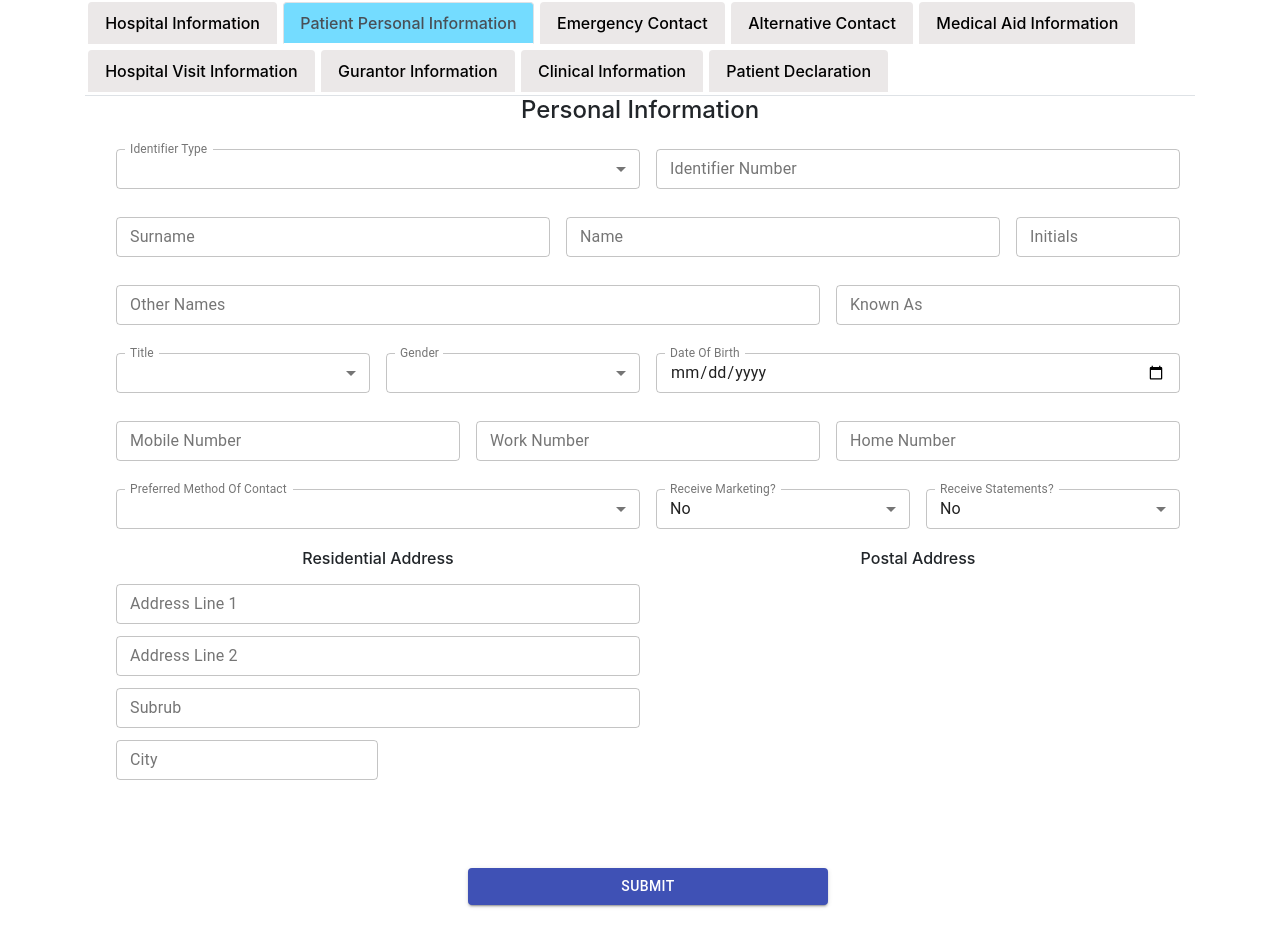
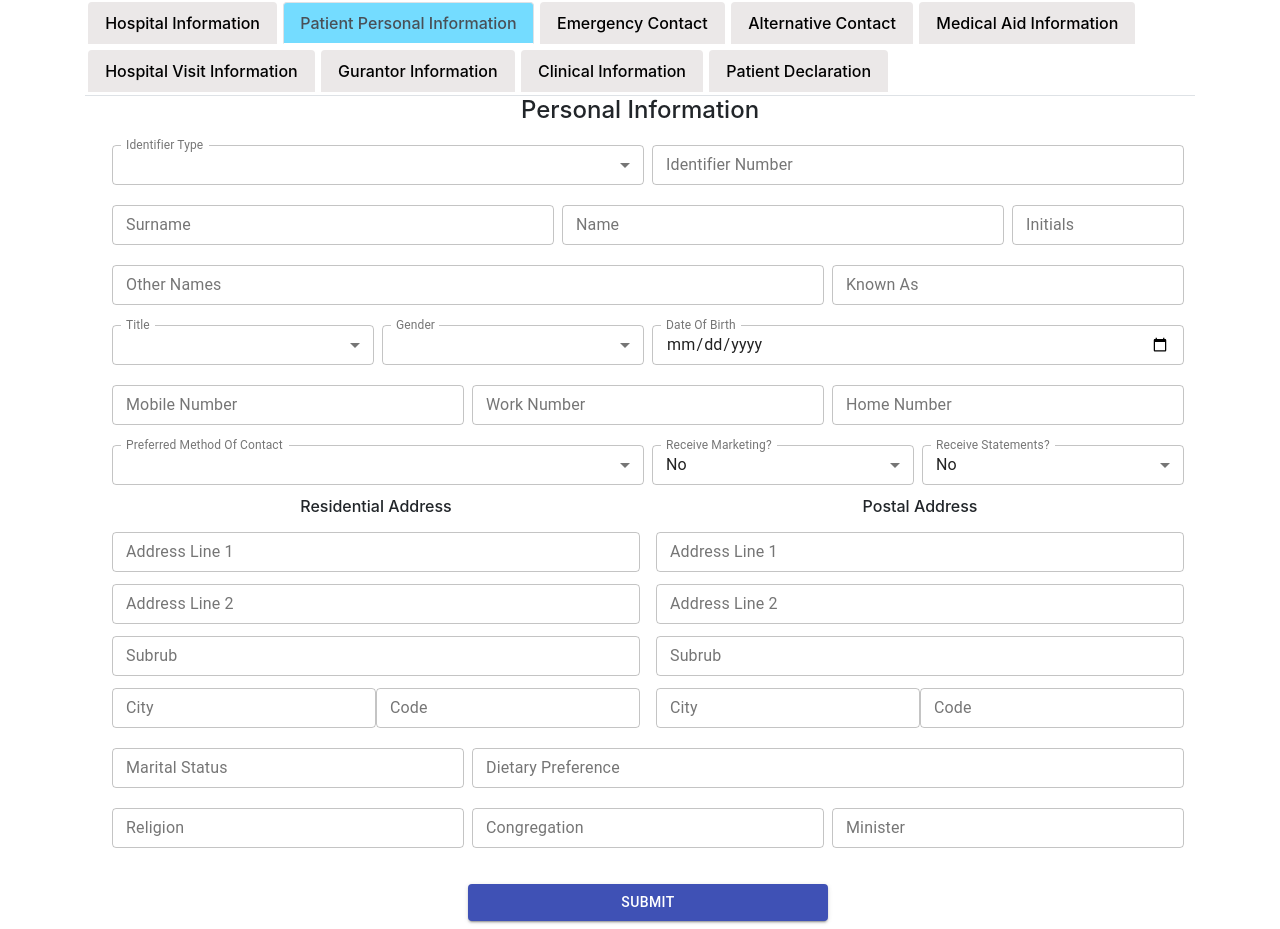
Before and after one commit to ananya92/Ce-Med, a React (Create React App) app in the folder client/: page /patientDetails in a window 1280 px wide. Shown: the part 193-1122 px from the top of the page. Built offline with nearby package versions, Linux system fonts and the light colour scheme.

Commit message:
added ui for personal information

```diff
--- a/client/src/components/PatientInfrormation/HospitalInformation.js
+++ b/client/src/components/PatientInfrormation/HospitalInformation.js
@@ -106,6 +106,7 @@ function HospitalInformation(props) {
             <Container>
 
                 <h4>Hospital Use Only</h4>
+                <p>Infomation ID : {initialState.id}</p>
 
                 <form
                     onSubmit={handleSubmit(onSubmit)}
--- a/client/src/components/PatientInfrormation/PatientPersonalInformation.js
+++ b/client/src/components/PatientInfrormation/PatientPersonalInformation.js
@@ -86,7 +86,7 @@ function PatientPersonalInformation(props) {
                 // style={{ margin: "auto", textAlign: "justify", paddingTop: 10 }}
                 >
 
-                    <Grid container spacing={2}>
+                    <Grid container spacing={1}>
                         <Grid item xs={6} sm={6}>
                             <FormControl margin="dense" variant="outlined" fullWidth>
                                 <InputLabel htmlFor="identifier-type"  >
@@ -358,11 +358,13 @@ function PatientPersonalInformation(props) {
                                 </Select>
                             </FormControl>
                         </Grid>
-
+                        <Grid item xs={12} sm={12}>
+                            <Grid container spacing={2} >
                                 <Grid item xs={12} sm={6}>
                                     {/* Residential Address */}
                                     <h6>Residential Address</h6>
                                     {/* Address Line 1 */}
+                                    <Grid item xs={12} sm={12}>
                                         <TextField
                                             margin="dense"
                                             id="residentialAddressLine1"
@@ -373,7 +375,9 @@ function PatientPersonalInformation(props) {
                                             inputRef={register}
                                             fullWidth
                                         />
+                                    </Grid>
                                     {/* Address Line 2 */}
+                                    <Grid item xs={12} sm={12}>
                                         <TextField
                                             margin="dense"
                                             id="residentialAddressLine2"
@@ -384,7 +388,9 @@ function PatientPersonalInformation(props) {
                                             inputRef={register}
                                             fullWidth
                                         />
+                                    </Grid>
                                     {/* Suburb */}
+                                    <Grid item xs={12} sm={12}>
                                         <TextField
                                             margin="dense"
                                             id="residentialSubrub"
@@ -395,8 +401,9 @@ function PatientPersonalInformation(props) {
                                             inputRef={register}
                                             fullWidth
                                         />
-
+                                    </Grid>
                                     {/* City  */}
+                                    <Grid container xs={12} sm={12}>
                                         <Grid item xs={12} sm={6}>
                                             <TextField
                                                 margin="dense"
@@ -408,40 +415,166 @@ function PatientPersonalInformation(props) {
                                                 inputRef={register}
                                                 fullWidth
                                             />
+                                        </Grid>
                                         {/* Code */}
-
+                                        <Grid item xs={12} sm={6}>
+                                            <TextField
+                                                margin="dense"
+                                                id="residentialCode"
+                                                variant="outlined"
+                                                label="Code"
+                                                name="residentialCode"
+                                                type="text"
+                                                inputRef={register}
+                                                fullWidth
+                                            />
                                         </Grid>
                                     </Grid>
+                                </Grid>
+
                                 <Grid item xs={12} sm={6}>
                                     {/* Postal Address */}
                                     <h6>Postal Address</h6>
                                     {/* Address Line 1 */}
+                                    <Grid item xs={12} sm={12}>
+                                        <TextField
+                                            margin="dense"
+                                            id="postalAddressLine1"
+                                            variant="outlined"
+                                            label="Address Line 1"
+                                            name="postalAddressLine1"
+                                            type="text"
+                                            inputRef={register}
+                                            fullWidth
+                                        />
+                                    </Grid>
                                     {/* Address Line 2 */}
+                                    <Grid item xs={12} sm={12}>
+                                        <TextField
+                                            margin="dense"
+                                            id="postalAddressLine2"
+                                            variant="outlined"
+                                            label="Address Line 2"
+                                            name="postalAddressLine2"
+                                            type="text"
+                                            inputRef={register}
+                                            fullWidth
+                                        />
+                                    </Grid>
                                     {/* Suburb */}
-                            {/* City Code */}
+                                    <Grid item xs={12} sm={12}>
+                                        <TextField
+                                            margin="dense"
+                                            id="postalSubrub"
+                                            variant="outlined"
+                                            label="Subrub"
+                                            name="postalSubrub"
+                                            type="text"
+                                            inputRef={register}
+                                            fullWidth
+                                        />
+                                    </Grid>
+                                    {/* City  */}
+                                    <Grid container xs={12} sm={12}>
+                                        <Grid item xs={12} sm={6}>
+                                            <TextField
+                                                margin="dense"
+                                                id="postalCity"
+                                                variant="outlined"
+                                                label="City"
+                                                name="postalCity"
+                                                type="text"
+                                                inputRef={register}
+                                                fullWidth
+                                            />
+                                        </Grid>
+                                        {/* Code */}
+                                        <Grid item xs={12} sm={6}>
+                                            <TextField
+                                                margin="dense"
+                                                id="postalCode"
+                                                variant="outlined"
+                                                label="Code"
+                                                name="postalCode"
+                                                type="text"
+                                                inputRef={register}
+                                                fullWidth
+                                            />
+                                        </Grid>
+                                    </Grid>
+
+                                </Grid>
+
+                            </Grid>
 
                         </Grid>
 
 
+                        <Grid item xs={6} sm={4}>
+                            <TextField
+                                margin="dense"
+                                id="maritalStatus"
+                                variant="outlined"
+                                label="Marital Status"
+                                name="maritalStatus"
+                                type="text"
+                                inputRef={register}
+                                fullWidth
+                            />
+                        </Grid>
+                        <Grid item xs={6} sm={8}>
+                            <TextField
+                                margin="dense"
+                                id="dietaryPreference"
+                                variant="outlined"
+                                label="Dietary Preference"
+                                name="dietaryPreference"
+                                type="text"
+                                inputRef={register}
+                                fullWidth
+                            />
+                        </Grid>
+
+                        <Grid item xs={6} sm={4}>
+                            <TextField
+                                margin="dense"
+                                id="religion"
+                                variant="outlined"
+                                label="Religion"
+                                name="religion"
+                                type="text"
+                                inputRef={register}
+                                fullWidth
+                            />
+                        </Grid>
 
 
+                        <Grid item xs={6} sm={4}>
+                            <TextField
+                                margin="dense"
+                                id="congregation"
+                                variant="outlined"
+                                label="Congregation"
+                                name="congregation"
+                                type="text"
+                                inputRef={register}
+                                fullWidth
+                            />
+                        </Grid>
 
 
-
-
-
-
-
-
-
-
-
-
-
-
-
-
-
+                        <Grid item xs={6} sm={4}>
+                            <TextField
+                                margin="dense"
+                                id="minister"
+                                variant="outlined"
+                                label="Minister"
+                                name="minister"
+                                type="text"
+                                inputRef={register}
+                                fullWidth
+                            />
+                        </Grid>
 
                     </Grid>
 
@@ -451,7 +584,7 @@ function PatientPersonalInformation(props) {
 
                     {/* Error reporting */}
 
-                    <Grid item xs={12} sm={12}>
+                    {/* <Grid item xs={12} sm={12}>
 
                         {errors.doctor && (
                             <h4 style={{ color: "red" }}>
@@ -493,7 +626,7 @@ function PatientPersonalInformation(props) {
                                 Please enter patient's Pre Admission Number
                             </h4>
                         )}
-                    </Grid>
+                    </Grid> */}
                     <Grid>
                         <Grid item xs={4} sm={4}></Grid>
                         <Grid item xs={4} sm={4}>
@@ -512,7 +645,7 @@ function PatientPersonalInformation(props) {
                 </form>
 
 
-            </Container>
+            </Container >
         </div >
     )
 }
```
Lines whose indentation alone changed are shown as unchanged.
